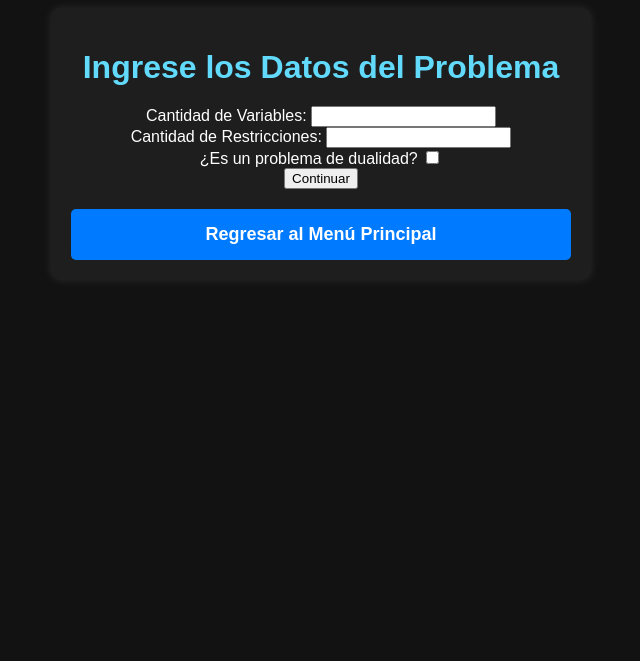
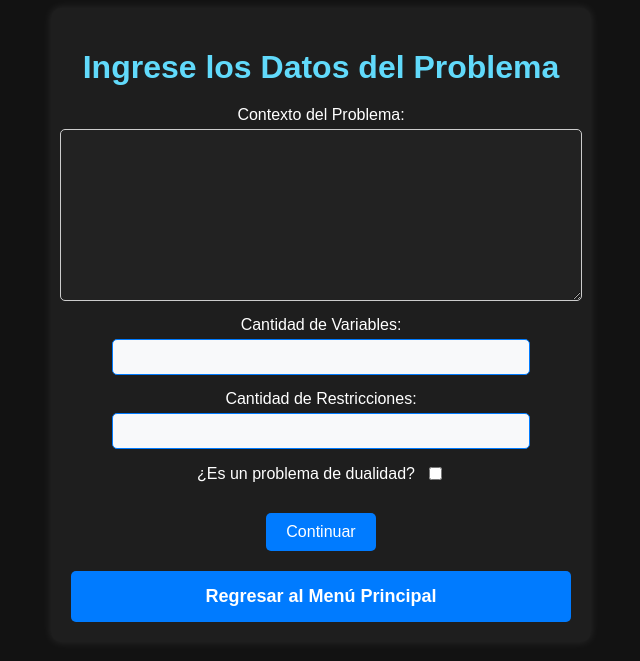
Before and after one commit to alwxav98/SistemaOptimizacion, a Flask app: page /programacion_linear_solver/ in a window 1280 px wide. Shown: the top 661 px of the page, without its empty margins (319-959 px from the left). Run offline with Flask 3, Linux system fonts and the light colour scheme; parts of the project's set-up code (start-up, migrations or seed data) failed here and were passed over.

Commit message:
Update index.html

```diff
--- a/programacion_linear_solver/templates/index.html
+++ b/programacion_linear_solver/templates/index.html
@@ -9,19 +9,32 @@
     <div class="container">
         <h1>Ingrese los Datos del Problema</h1>
         <form method="post">
-            <label>Cantidad de Variables:</label>
-            <input type="number" name="num_variables" required>
-            <br>
-            <label>Cantidad de Restricciones:</label>
-            <input type="number" name="num_restricciones" required>
-            <br>
-            <label>¿Es un problema de dualidad?</label>
-            <input type="checkbox" name="es_dualidad" value="si">
-            <br>
-            <button type="submit">Continuar</button>
+
+            <div class="form-group">
+                <label for="contexto_problema">Contexto del Problema:</label>
+                <textarea id="contexto_problema" name="contexto_problema" rows="4" required></textarea>
+            </div>
+
+            <div class="form-group">
+                <label for="num_variables">Cantidad de Variables:</label>
+                <input type="number" id="num_variables" name="num_variables" required>
+            </div>
+
+            <div class="form-group">
+                <label for="num_restricciones">Cantidad de Restricciones:</label>
+                <input type="number" id="num_restricciones" name="num_restricciones" required>
+            </div>
+
+
+
+            <div class="checkbox-group">
+                <label for="es_dualidad">¿Es un problema de dualidad?</label>
+                <input type="checkbox" id="es_dualidad" name="es_dualidad" value="si">
+            </div>
+
+            <button type="submit" class="btn">Continuar</button>
         </form>
 
-        <!-- Botón para regresar al Menú Principal -->
         <div class="menu-button">
             <a href="/" class="back-button">Regresar al Menú Principal</a>
         </div>
```
